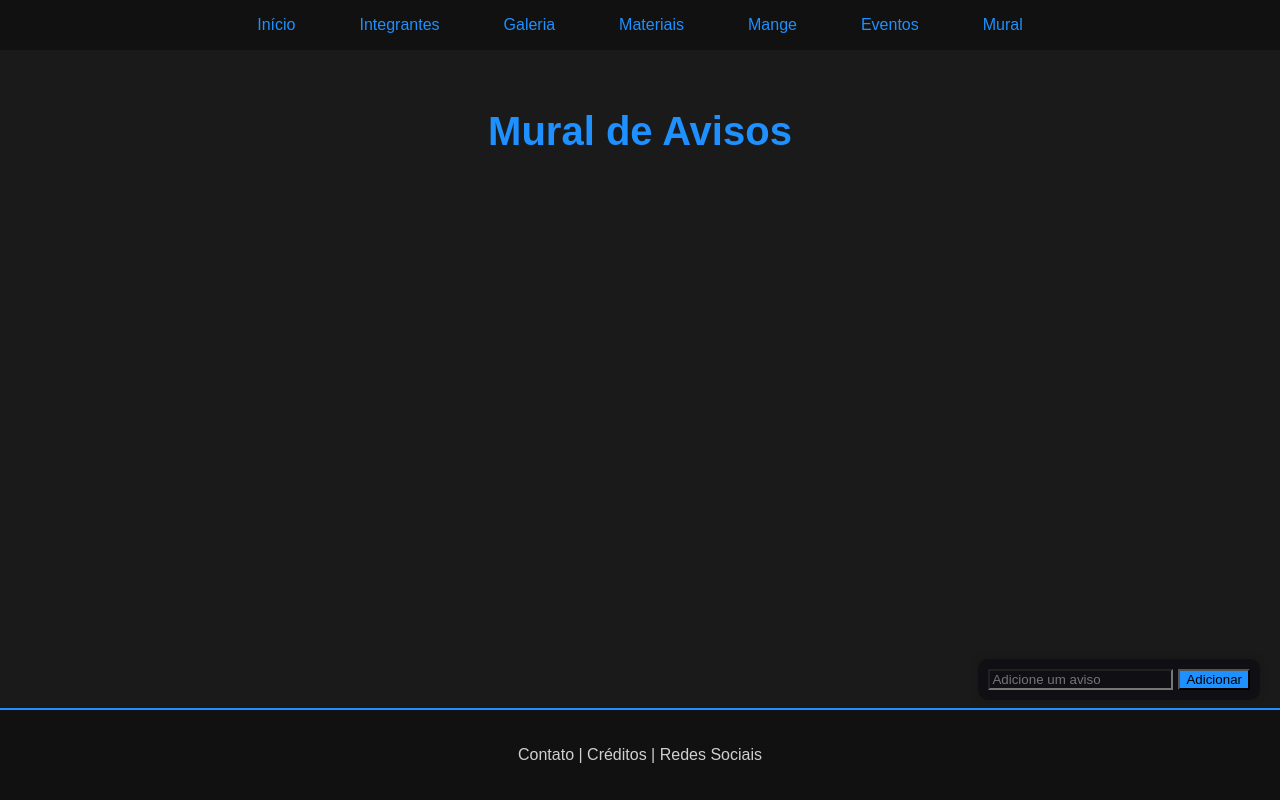
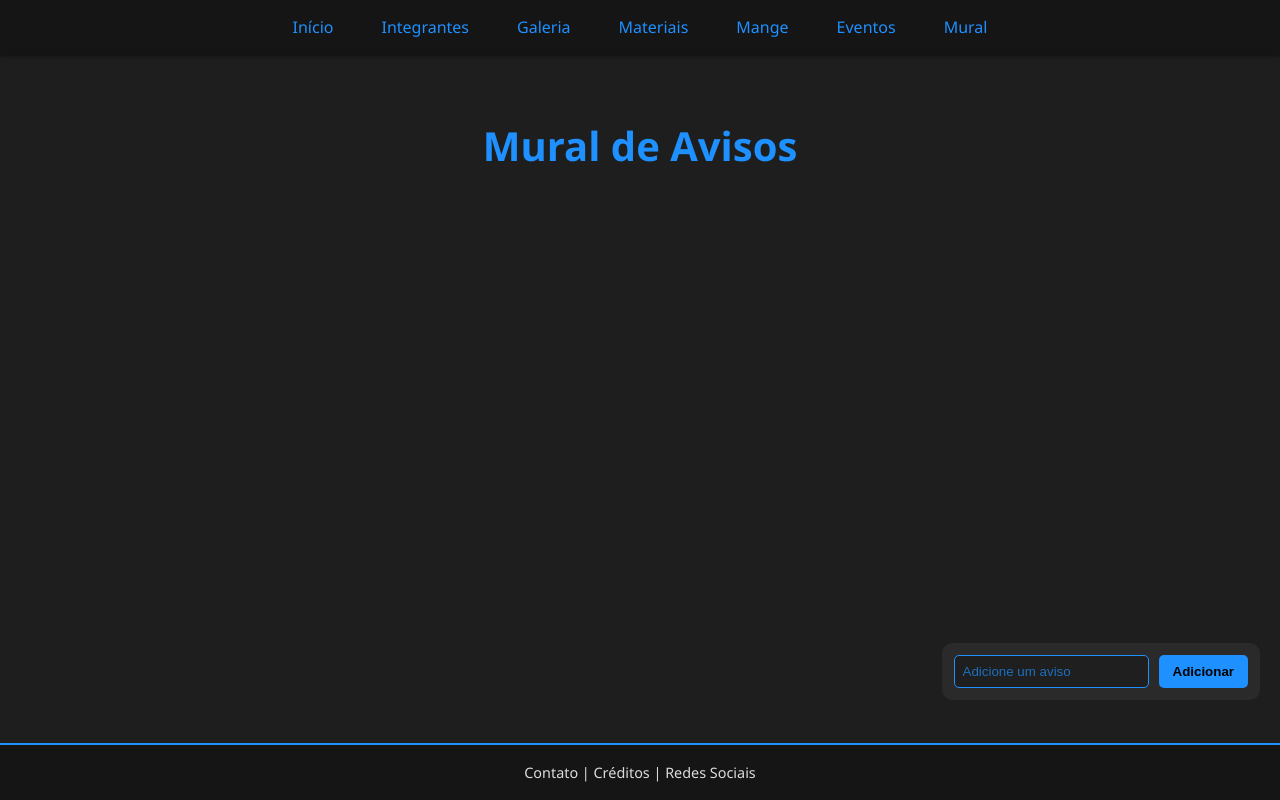
Before and after one commit to Liyjkkif/3VINFOrme-se, a PHP site: page /mural.html in a window 1280 px wide. Run offline with PHP 8.4, Linux system fonts and the light colour scheme.

Commit message:
Update style.css

```diff
--- a/style.css
+++ b/style.css
@@ -1,112 +1,71 @@
-body {
-  background-color:#1a1a1a;
-  font-family: Arial, "Helvetica Neue", Helvetica, sans-serif;
+* {
   margin: 0;
   padding: 0;
+  box-sizing: border-box;
 }
 
-html,
 body {
-  height: 100%;
+  background-color: #1e1e1e;
+  font-family: 'Segoe UI', Tahoma, Geneva, Verdana, sans-serif;
+  color: #eee;
   display: flex;
   flex-direction: column;
+  min-height: 100vh;
 }
 
 nav {
   width: 100%;
-  background-color: #111;
+  background-color: #151515;
   padding: 1rem 0;
+  box-shadow: 0 2px 4px rgba(0,0,0,0.5);
 }
 
 nav ul {
-  list-style-type: none;
-  padding: 0;
-  margin: 0;
+  list-style: none;
   display: flex;
   justify-content: center;
-  gap: 4rem;
+  gap: 3rem;
 }
 
 nav a {
   color: #1e90ff;
   text-decoration: none;
-  font-size: 1rem;
+  font-weight: 500;
 }
 
 nav select {
-  background-color: #111;
+  background-color: #151515;
   color: #1e90ff;
   border: 1px solid #1e90ff;
   padding: 4px 8px;
-  font-size: 1rem;
-}
-
-header {
-  padding: 2rem 0;
-  text-align: center;
-  border-bottom: 2px solid #1e90ff;
-}
-
-header img {
-  width: 150px;
-  height: 150px;
-  border-radius: 50%;
-  border: 5px solid #1e90ff;
 }
 
 h1 {
   text-align: center;
   color: #1e90ff;
   font-size: 2.5rem;
-  margin-bottom: 4rem;
+  margin: 2rem 0;
 }
 
 h2 {
   color: #ccc;
-  font-weight: normal;
   text-align: center;
+  margin-bottom: 1rem;
 }
 
 h3 {
   color: #1e90ff;
-  font-size: 1.5rem;
   margin-bottom: 0.5rem;
 }
 
 main {
+  flex: 1;
   padding: 2rem;
-  flex: 1;
-}
-
-section {
-  margin-bottom: 2rem;
 }
 
 p {
+  color: #ddd;
   line-height: 1.6;
-  color: #d0d0d0;
-}
-
-footer {
-  background-color: #111;
-  padding: 1rem;
-  text-align: center;
-  border-top: 2px solid #1e90ff;
-  margin-top: 2rem;
-}
-
-footer a {
-  display: inline-flex;
-  align-items: center;
-  color: #1e90ff;
-  text-decoration: none;
-  transition: color 0.3s;
-}
-
-footer img {
-  width: 40px;
-  height: 40px;
-  margin-right: 8px;
 }
 
 #formAviso {
@@ -114,11 +73,32 @@ footer img {
   bottom: 100px;
   right: 20px;
   display: flex;
-  gap: 5px;
-  background: #101014;
-  padding: 10px;
+  gap: 10px;
+  background: #2a2a2a;
+  padding: 12px;
   border-radius: 10px;
-  box-shadow: 0 0 8px rgba(0, 0, 0, 0.2);
+}
+
+input {
+  background-color: #1f1f1f;
+  color: #1e90ff;
+  border: 1px solid #1e90ff;
+  padding: 8px;
+  border-radius: 5px;
+}
+
+input::placeholder {
+  color: #1e90ffb4;
+}
+
+#buttonAviso {
+  background-color: #1e90ff;
+  border: none;
+  color: #000;
+  padding: 8px 14px;
+  border-radius: 5px;
+  font-weight: bold;
+  cursor: pointer;
 }
 
 #listaAvisos {
@@ -132,26 +112,33 @@ footer img {
 }
 
 #listaAvisos li {
-  background-color: #111;
+  background-color: #262626;
   color: white;
-  border-left: 5px solid #1e90ff;
-  padding: 70px;
-  width: 300px;
+  border-left: 6px solid #1e90ff;
+  padding: 25px;
+  width: 320px;
   border-radius: 10px;
 }
 
-#buttonAviso {
-  background-color: #1e90ff;
+.evento {
+  background: #252525;
+  padding: 20px;
+  margin: 30px auto;
+  border-radius: 8px;
+  border-left: 4px solid #1e90ff;
+  max-width: 600px;
 }
 
-input {
-  background-color: #101014;
-  color: #1e90ff;
+footer {
+  background-color: #151515;
+  text-align: center;
+  padding: 1rem;
+  border-top: 2px solid #1e90ff;
+  font-size: 0.9rem;
+  color: #aaa;
 }
 
-.evento {
-  background: #111;
-  padding: 15px;
-  margin: 30px;
-  border-radius: 8px;
+footer a {
+  color: #1e90ff;
+  text-decoration: none;
 }
```
